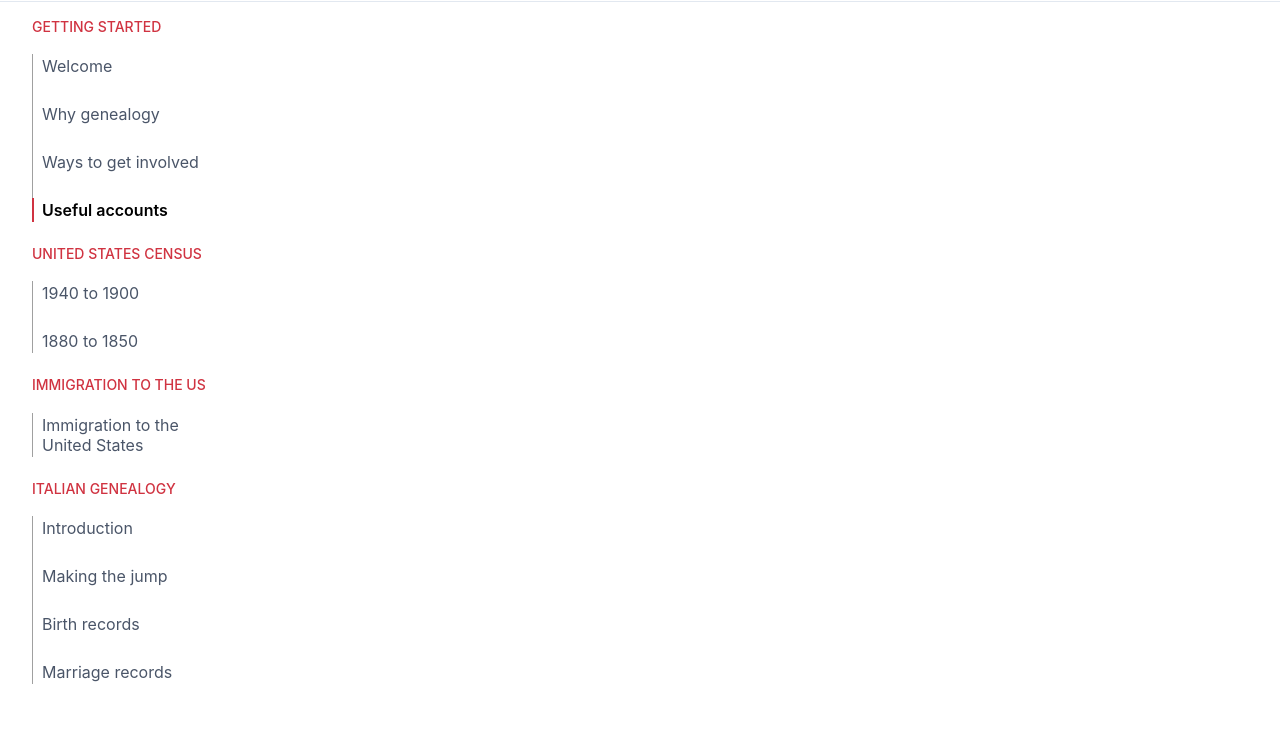
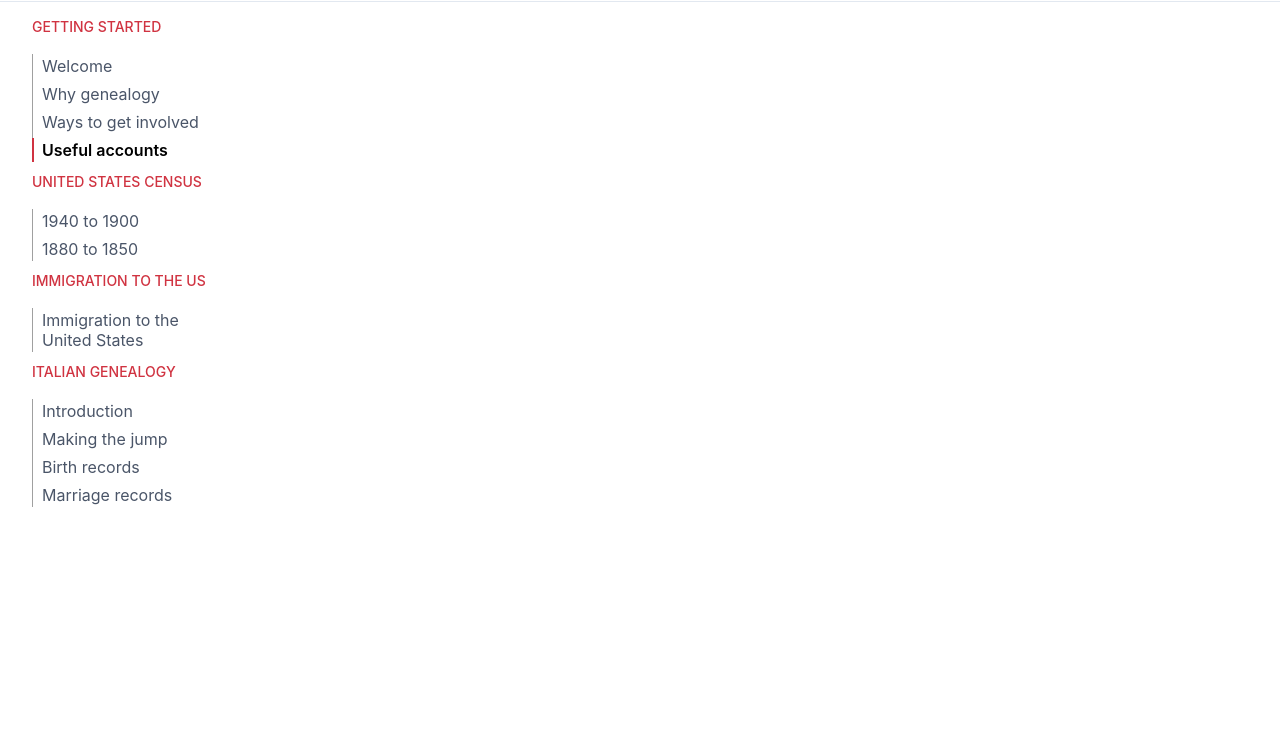
Before and after one commit to zappala/genealogy-guides, a Gatsby site: page /getting-started/useful-accounts/ in a window 1280 px wide. Shown: the part 47-800 px from the top of the page. Built offline with nearby package versions, Linux system fonts and the light colour scheme; Gatsby itself is replaced by a stand-in of ours.

Commit message:
Move menu items closer

```diff
--- a/src/components/menuLinks.js
+++ b/src/components/menuLinks.js
@@ -22,8 +22,7 @@ const SectionLinks = styled.ul`
 
 const Item = styled.li`
     padding: 0;
-    margin: 2px 0px 0px -2px;
-    margin-bottom: 24px;
+    margin: 2px 0px 4px -2px;
 
     a {
         color: #4a5568;
```
